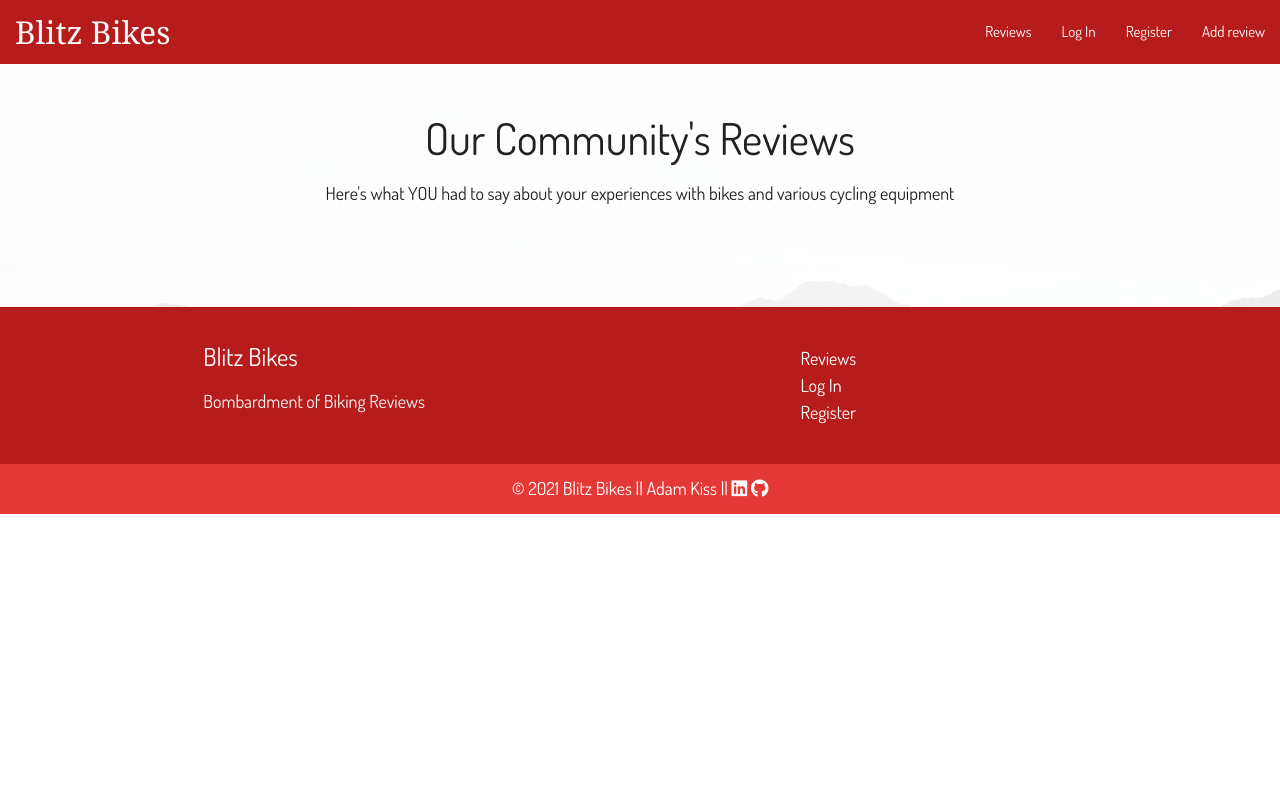
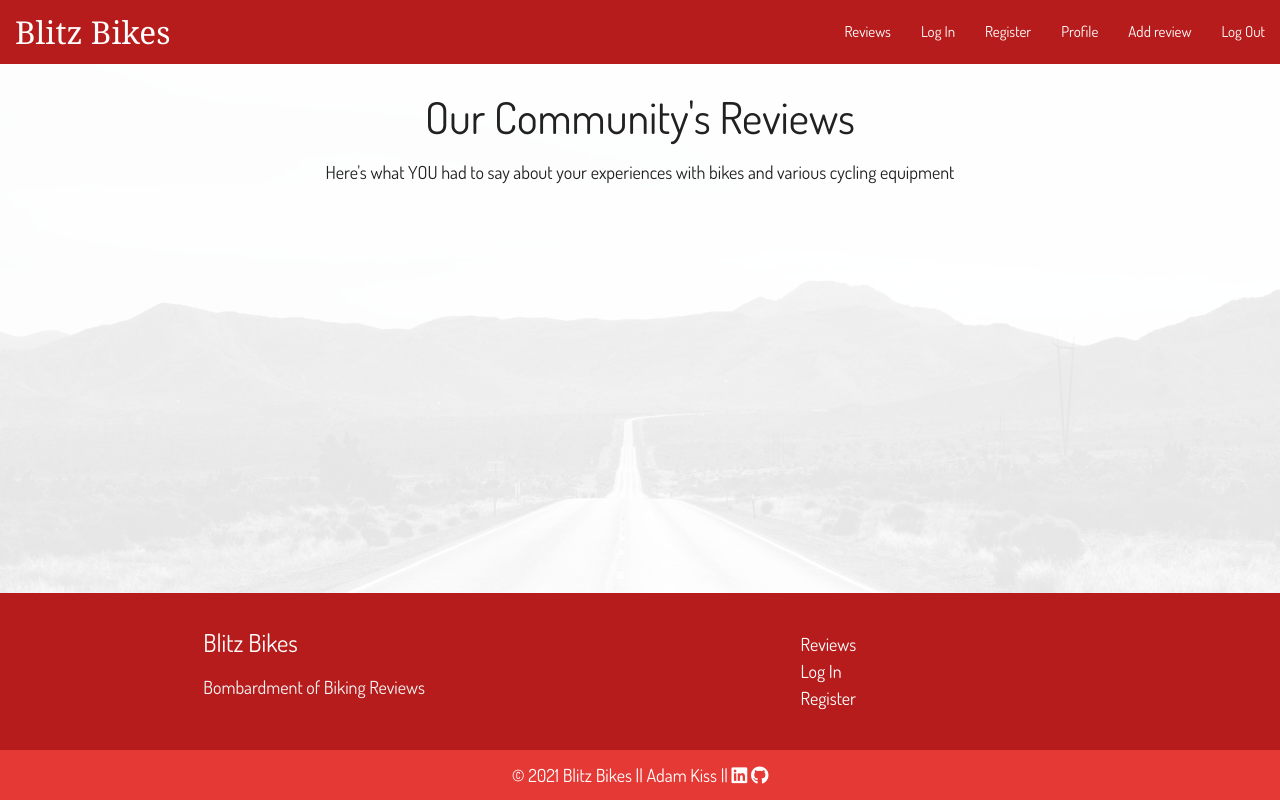
Before and after one commit to Adamsky94/Blitz_Bikes, a Flask app: page /get_reviews in a window 1280 px wide. Run offline with Flask 2, Linux system fonts and the light colour scheme; the visitor is signed in with stand-in values (Sample User, id 1); data that the repository does not hold is empty; some libraries are stand-ins or nearby versions; some web fonts are replaced.

Commit message:
Added logout function

```diff
--- a/app.py
+++ b/app.py
@@ -94,6 +94,14 @@ def profile(username):
     return redirect(url_for("login"))
 
 
+@app.route("/logout")
+def logout():
+    # remove user from session cookie
+    flash("You have been logged out")
+    session.pop("user")
+    return redirect(url_for("login"))
+
+
 @app.route("/add_review")
 def add_review():
     return render_template("add_review.html")
--- a/static/css/style.css
+++ b/static/css/style.css
@@ -4,6 +4,17 @@
     font-family: Dosis, Georgia, 'Times New Roman', Times, serif;
     font-weight: 400;
     font-size: 1.2rem;
+}
+
+body {
+    min-height: 100vh;
+    display: flex;
+    flex-direction: column;
+    background-image: linear-gradient(45deg, rgb(230, 230, 230) 0 50%, rgb(230, 230, 230)), url("/static/images/jpg/page_bg.jpg");
+    background-blend-mode: screen;
+    background-repeat: no-repeat;
+    background-size: cover;
+    background-attachment: fixed;
 }
 
 header a.brand-logo {
@@ -19,6 +30,9 @@ header a.brand-logo:hover,
 
 .footer-link {
     color: white;
+}
+footer {
+    margin-top: auto;
 }
 
 /*Scrollbar code from https://www.w3schools.com/howto/howto_css_custom_scrollbar.asp*/
@@ -77,7 +91,7 @@ header a.brand-logo:hover,
 }
 /* Background image setting across all pages */
 .page_bg {
-    background-image: linear-gradient(45deg, rgb(230, 230, 230) 0 50%, rgb(230, 230, 230)), url("../images/jpg/page_bg.jpg");
+    background-image: linear-gradient(45deg, rgb(230, 230, 230) 0 50%, rgb(230, 230, 230)), url("/static/images/jpg/page_bg.jpg");
     background-blend-mode: screen;
     background-repeat: no-repeat;
     background-size: cover;
@@ -119,12 +133,12 @@ header a.brand-logo:hover,
 /* padding-bottom*/
 .p-b {
     margin-bottom: 0;
-    padding-bottom: 50px;
+    padding-bottom: 47px;
 }
 /* padding-top*/
 .p-t {
     margin-top: 0;
-    padding-top: 50px;
+    padding-top: 47px;
 }
 
 /*Flash messages*/
--- a/templates/base.html
+++ b/templates/base.html
@@ -28,7 +28,11 @@
                         <li><a href="{{ url_for('get_reviews') }}">Reviews</a></li>
                         <li><a href="{{ url_for('login') }}">Log In</a></li>
                         <li><a href="{{ url_for('register') }}">Register</a></li>
+                        {% if session.user %}
+                        <li><a href="{{ url_for('profile', username=session['user']) }}">Profile</a></li>
                         <li><a href="{{ url_for('add_review') }}">Add review</a></li>
+                        <li><a href="{{ url_for('logout') }}">Log Out</a></li>
+                        {% endif %}
                     </ul>
                 </div>
             </nav>
@@ -54,12 +58,10 @@
         {% endwith %}
         </section>
 
-        <main class="container-fluid">
-            <div class="page_bg" >
+        <main class="container-fluid page_bg">
 
             {% block content %} {% endblock %}
 
-            </div>
         </main>
 
         <footer class="page-footer red darken-4">
--- a/templates/login.html
+++ b/templates/login.html
@@ -1,7 +1,7 @@
 {% extends "base.html" %}
 {% block content %}
 <!--Base code from Data Centric Development mini project from Code Institute-->
-    <h3 class="center-align p-b animate__animated animate__zoomIn">Welcome back!</h3>
+    <h3 class="center-align p-b animate__animated animate__zoomIn">Log In to your profile</h3>
 
     <div class="row">
         <form class="col s12 m8 offset-m2" method="POST" action="{{ url_for('login') }}">
--- a/templates/reviews.html
+++ b/templates/reviews.html
@@ -1,6 +1,6 @@
 {% extends "base.html" %} {% block content %}
 
-<h3 class="text-black center-align p-t">Our Community's Reviews</h3>
+<h3 class="text-black center-align">Our Community's Reviews</h3>
 
 <div class="row center p-b">
     Here's what YOU had to say about your experiences with bikes and various cycling equipment
@@ -24,11 +24,11 @@
             <span class="card-title">{{ review.bike_name }}</span>
             <div class="card-content">
                 Model year: {{ review.model_year }} Category: {{ review.category_name }} ||
-                <span class="card-reviewer">Review by: <i>{{ review.review_by }}</i></span>
+                <span class="card-reviewer">Review by: <i>{{ review.username }}</i></span>
             </div>
         </div>
         <div class="bike-review">
-            "{{ review.bike_description }}"
+            " {{ review.bike_description }} "
             <div class="recommend">Recommends bike: <span>{{ review.recommend.capitalize() }}</span></div>
         </div>
     </div>
```
Also changed, not shown: templates/profile.html (line endings or trailing spaces).
